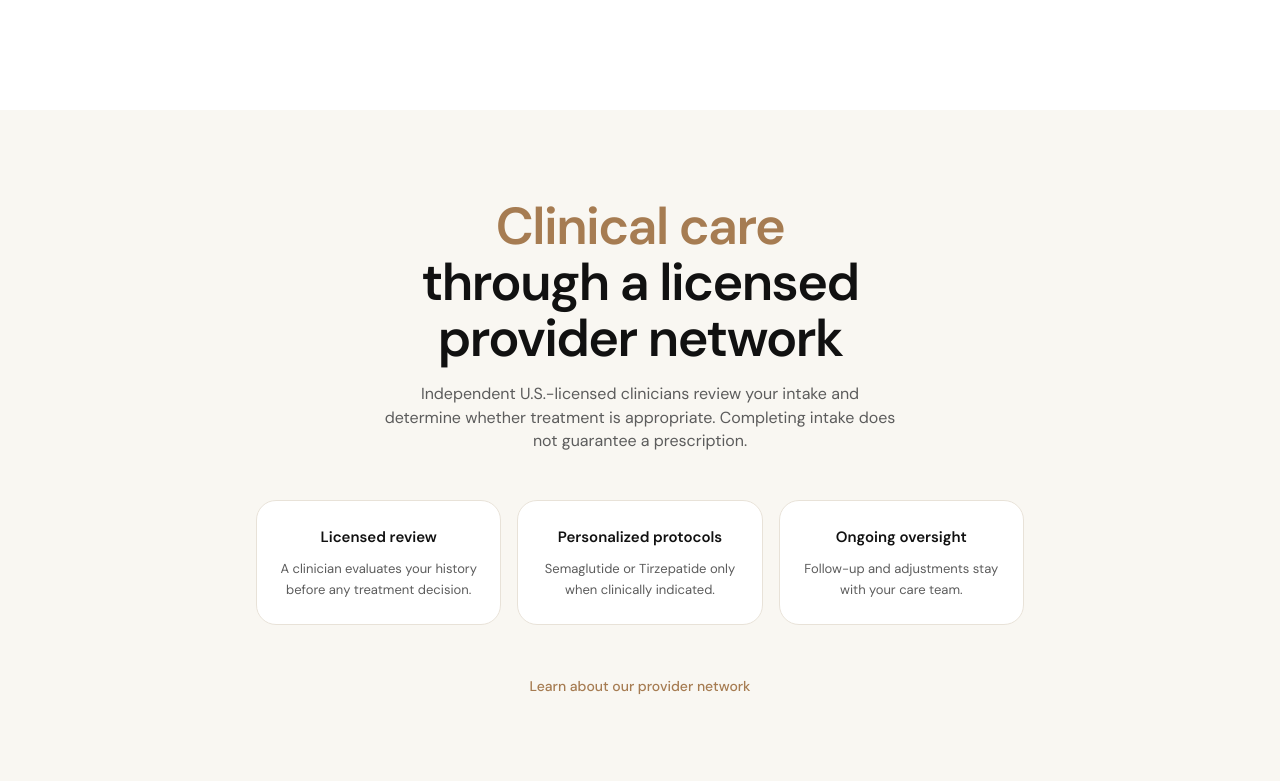
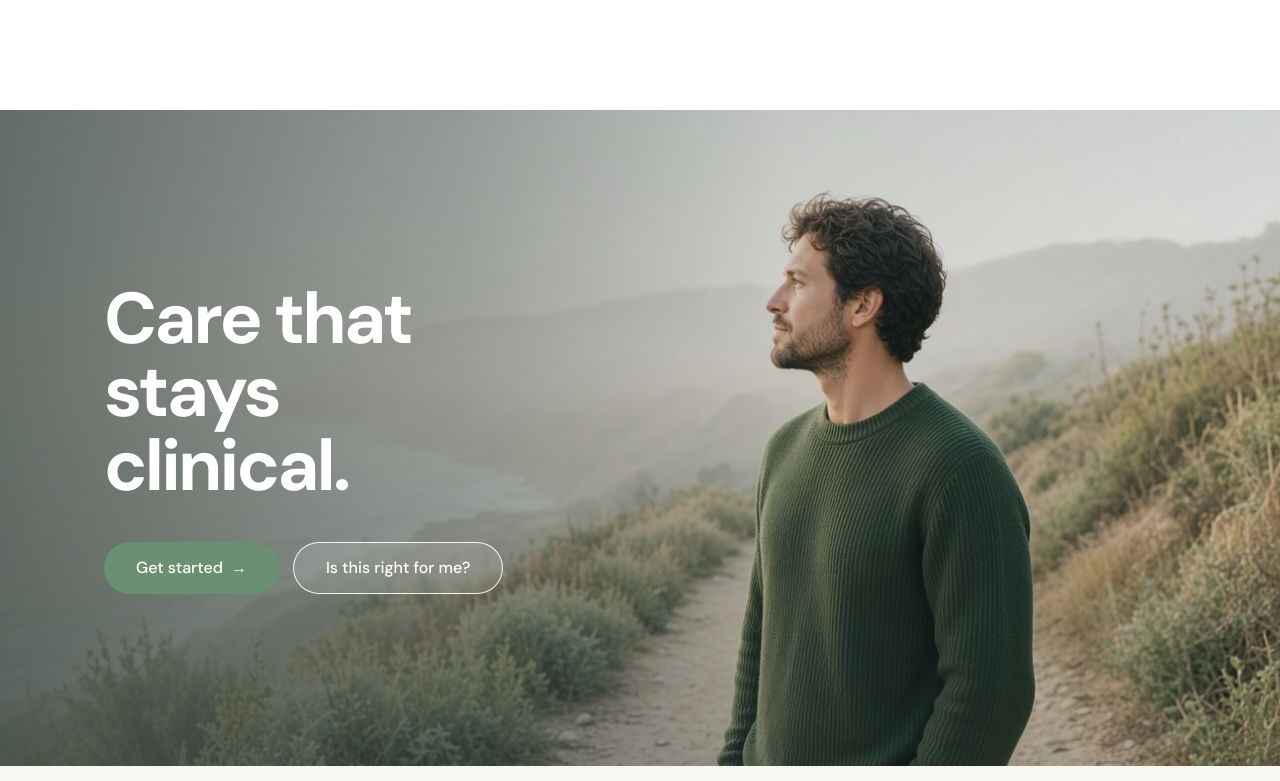
Before and after one commit to Emmanuelombaye/novimid, a Next.js app in the folder web/: page / in a window 1280 px wide. Shown: the part 2559-3340 px from the top of the page. Built offline with nearby package versions, Linux system fonts and the light colour scheme.

Commit message:
Restore the homepage Care that stays clinical edge-to-edge CTA band.

```diff
--- a/web/src/components/HomeSections.tsx
+++ b/web/src/components/HomeSections.tsx
@@ -15,6 +15,15 @@ export function HomeSections() {
       <PersonalizedTreatments />
 
       <ClinicalProcess />
+
+      <CtaBand
+        image={media.ctaPortrait}
+        headline="Care that stays"
+        headlineLine2="clinical."
+        primaryLabel="Get started"
+        secondaryLabel="Is this right for me?"
+        objectPosition="object-cover object-[68%_center]"
+      />
 
       <SpecialistsGrid />
 
```
Also changed, not shown: web/public/images/clinical-pathway-band.jpg (added).
